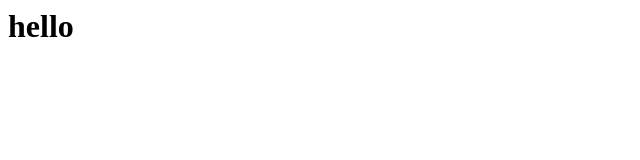
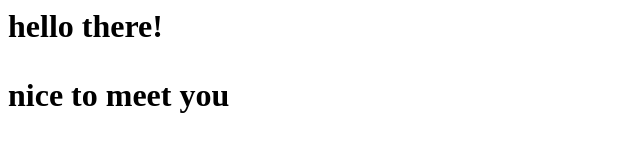
Before and after one commit to Tanzimk/firstwebsite, a plain HTML site: page index.html in a window 1280 px wide. Shown: the whole page, without its empty margins (0-640 px from the left). Drawn offline with Linux system fonts and the light colour scheme.

Commit message:
updated website

```diff
--- a/index.html
+++ b/index.html
@@ -1 +1,2 @@
-<h1>hello<h1>
+<h1>hello there! <h1>
+  <p>nice to meet you<p>
```
